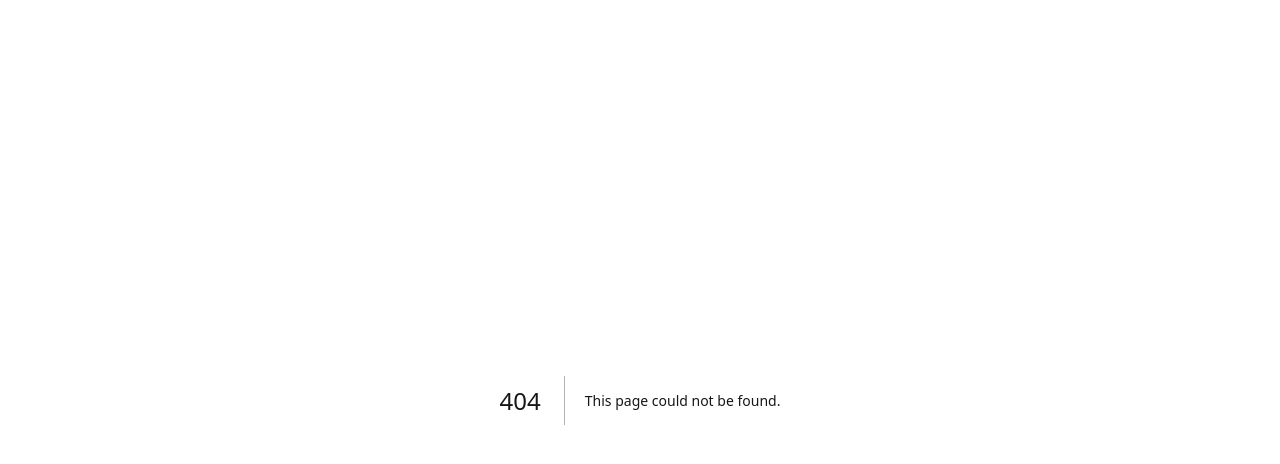
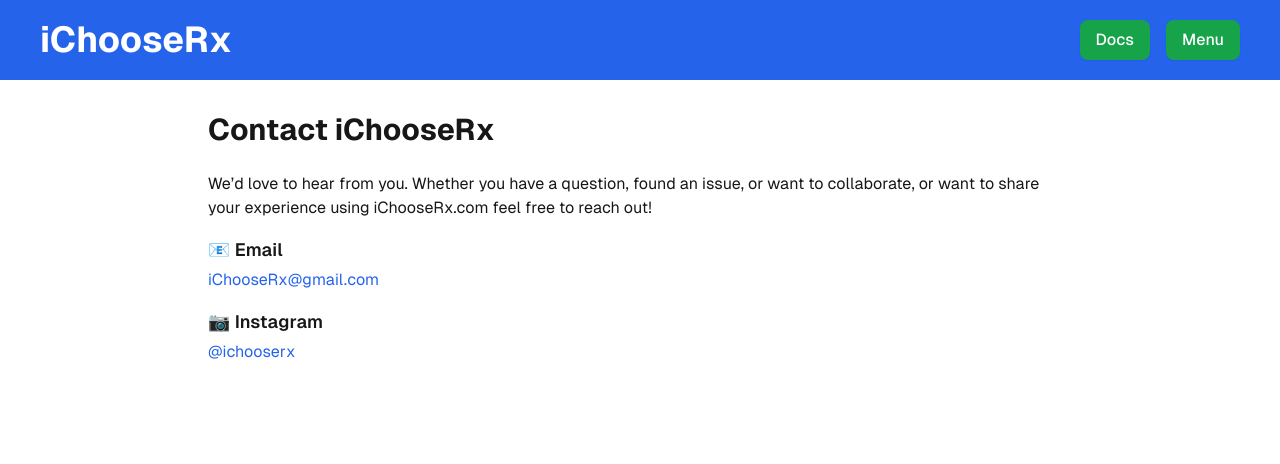
Before and after one commit to iChooseRx/iChooseRx_fe, a Next.js app: page /contact in a window 1280 px wide. Before the commit this address had no page. Shown: the top 464 px of the page. Built offline with nearby package versions, Linux system fonts and the light colour scheme; no server answers.

Commit message:
Adds contact page for linking to the menu dropdown

```diff
--- /dev/null
+++ b/src/app/contact/page.js
@@ -0,0 +1,41 @@
+"use client";
+
+import PublicPageLayout from "@/components/layouts/PublicPageLayout";
+
+export default function ContactPage() {
+  return (
+    <PublicPageLayout title="Contact iChooseRx">
+      <p className="mb-4">
+        We’d love to hear from you. Whether you have a question, found an issue, or want to collaborate, or want to share your experience using iChooseRx.com feel free to reach out!
+      </p>
+
+      <div className="space-y-4">
+        <div>
+          <h2 className="text-lg font-semibold mb-1">📧 Email</h2>
+          <p>
+            <a
+              href="mailto:iChooseRx@gmail.com"
+              className="text-primary hover:underline"
+            >
+              iChooseRx@gmail.com
+            </a>
+          </p>
+        </div>
+
+        <div>
+          <h2 className="text-lg font-semibold mb-1">📷 Instagram</h2>
+          <p>
+            <a
+              href="https://www.instagram.com/ichooserx/"
+              target="_blank"
+              rel="noopener noreferrer"
+              className="text-primary hover:underline"
+            >
+              @ichooserx
+            </a>
+          </p>
+        </div>
+      </div>
+    </PublicPageLayout>
+  );
+}
```
